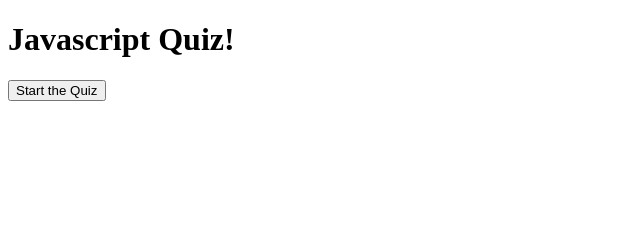
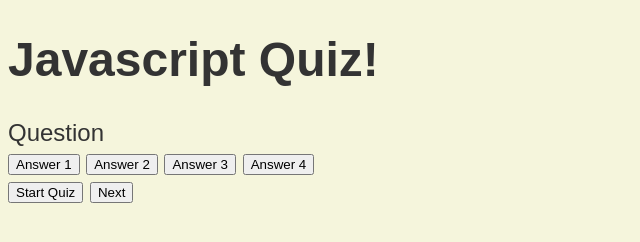
Before and after one commit to AJFree458/opus4_js_basics_quiz, a plain HTML site: page index.html in a window 1280 px wide. Shown: the whole page, without its empty margins (0-640 px from the left). Drawn offline with Linux system fonts and the light colour scheme; files whose address does not match are found by name.

Commit message:
Change to index and styles

```diff
--- a/assets/css/styles.css
+++ b/assets/css/styles.css
@@ -0,0 +1,6 @@
+body {
+    font-size: 24px;
+    font-family: sans-serif;
+    color: #333333;
+    background-color: beige;
+}
--- a/index.html
+++ b/index.html
@@ -13,13 +13,23 @@
         <h1>Javascript Quiz!</h1>
 
     </header>
+    <div class="container">
+        <div id="quiz" class="hide">
+            <div id="question">Question</div>
+            <div id="answer-btns" class="btn-grid">
+                <button class="btn">Answer 1</button>
+                <button class="btn">Answer 2</button>
+                <button class="btn">Answer 3</button>
+                <button class="btn">Answer 4</button>
+            </div>
+        </div>
+        <div>
+            <button id="start-btn" class="start-btn btn">Start Quiz</button>
+            <button id="next-btn" class="next-btn btn hide">Next</button>
+        </div>
+        <div id="results"></div>
 
-    <div id="quiz"></div>
-
-    <button id="start-quiz">Start the Quiz</button>
-
-    <div id="results"></div>
-
+    </div>
 
     <script src="script.js"></script>
 </body>
```
